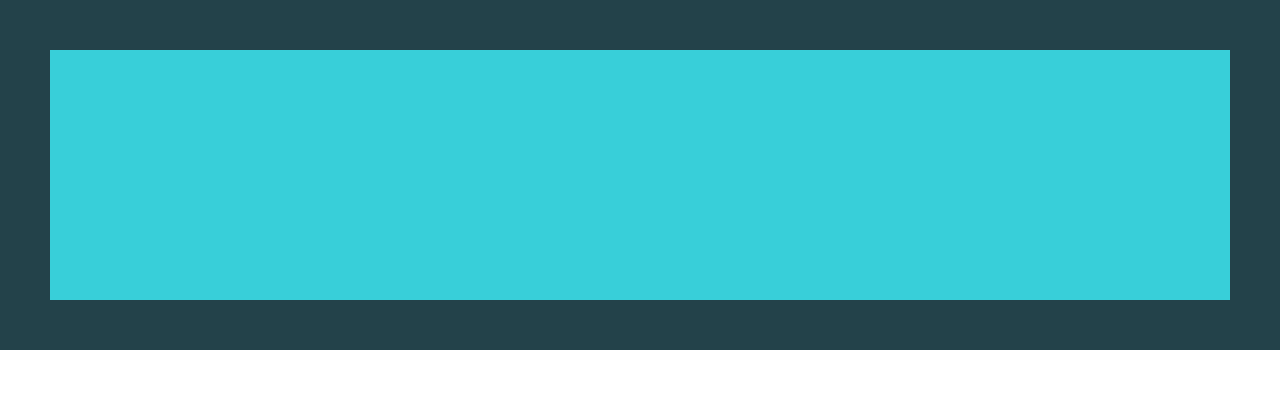
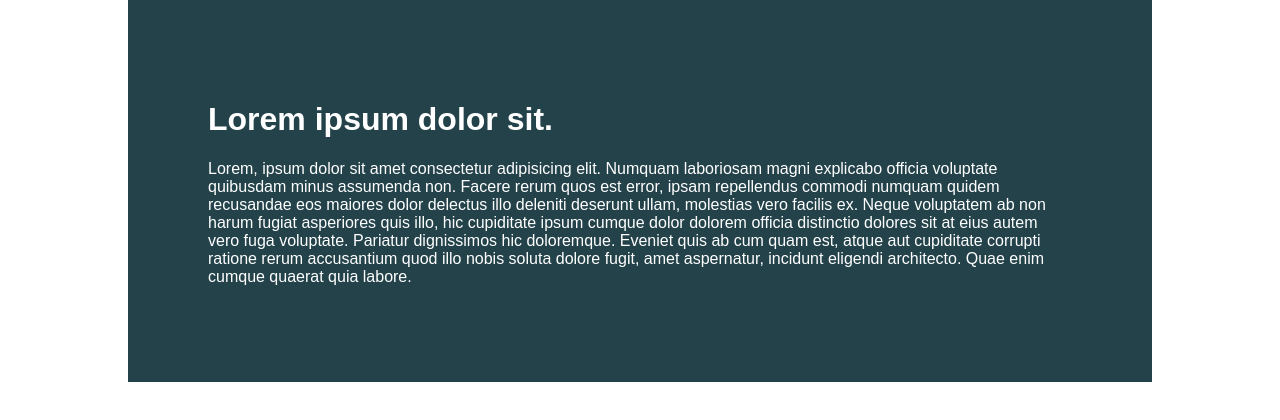
Before and after one commit to cmendez20/conquering-responsive-layouts, a plain HTML site: page index.html in a window 1280 px wide. Drawn offline with Linux system fonts and the light colour scheme.

Commit message:
Finished day-01 tutorial and challenge

```diff
--- /dev/null
+++ b/challenge01/style.css
@@ -0,0 +1,37 @@
+/* INSTRUCTIONS
+ *
+ * 1) Limit the total width of
+ *    the .intro-conent to about half
+ *    of it's parent
+ *
+ * 2) Stop the text from overflowing
+ *    out the bottom at small screen
+ *    widths
+ *
+ * You may modify the HTML if needed
+ *
+ */
+
+* {
+  box-sizing: border-box;
+}
+
+body {
+  margin: 0;
+  font-family: sans-serif;
+}
+
+.container {
+  background: #23424a;
+  color: white;
+
+  width: 80%;
+  margin: 0 auto;
+
+  padding: 2em;
+  /* height: 300px; */
+}
+
+.intro-content {
+  width: 40%;
+}
--- a/index.html
+++ b/index.html
@@ -7,8 +7,15 @@
   <link rel="stylesheet" href="./styles.css">
 </head>
 <body>
-  <div class="parent">
-    <div class="child"></div>
+  <div class="container">
+    <h1>Lorem ipsum dolor sit.</h1>
+    <p>Lorem, ipsum dolor sit amet consectetur adipisicing elit. Numquam laboriosam magni explicabo officia voluptate quibusdam minus assumenda non. Facere rerum quos est error, ipsam repellendus commodi numquam quidem recusandae eos maiores dolor delectus illo deleniti deserunt ullam, molestias vero facilis ex. Neque voluptatem ab non harum fugiat asperiores quis illo, hic cupiditate ipsum cumque dolor dolorem officia distinctio dolores sit at eius autem vero fuga voluptate. Pariatur dignissimos hic doloremque. Eveniet quis ab cum quam est, atque aut cupiditate corrupti ratione rerum accusantium quod illo nobis soluta dolore fugit, amet aspernatur, incidunt eligendi architecto. Quae enim cumque quaerat quia labore.</p>
   </div>
+
+  <!-- <div class="parent">
+    <div class="child">
+
+    </div>
+  </div> -->
 </body>
 </html>
--- a/styles.css
+++ b/styles.css
@@ -2,14 +2,35 @@
 
 body {
   margin: 0;
+  font-family: sans-serif;
 }
 
+.container {
+  background: #23424A;
+  color: white;
+
+  width: 80%;
+  margin: 0 auto;
+
+  padding: 5em; /* 16 (parent font size) * 5 = 80px */
+  /* height: 300px; */
+}
+
+/*
 .parent {
   background-color: #23424A;
   padding: 50px;
+
+
+  margin: 0 auto;
+  width: 80%;
 }
 
 .child {
   background-color: #38CFD9;
+
+  /* This width percentage is always based of the percentage width of the parent. */
+/*
+  width: 50%;
   height: 250px;
-}
+} */
```
Also changed, not shown: challenge01/index.html (added, +32 -0 lines).
